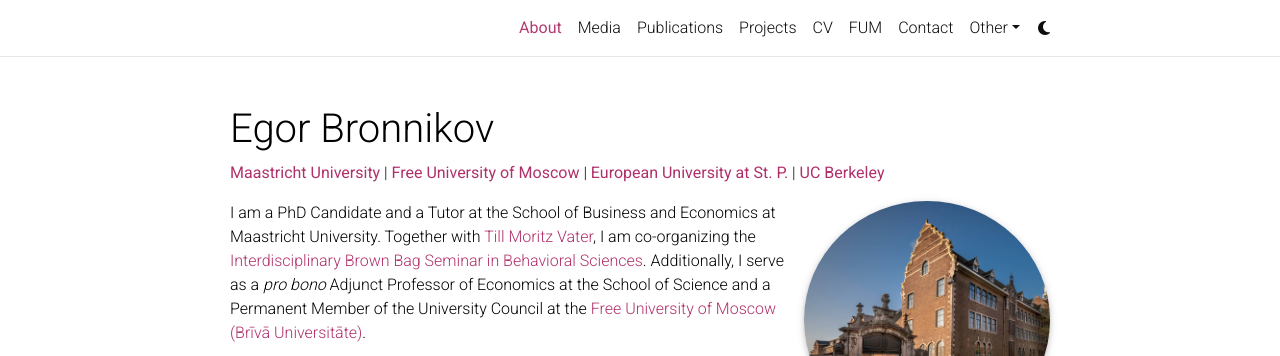
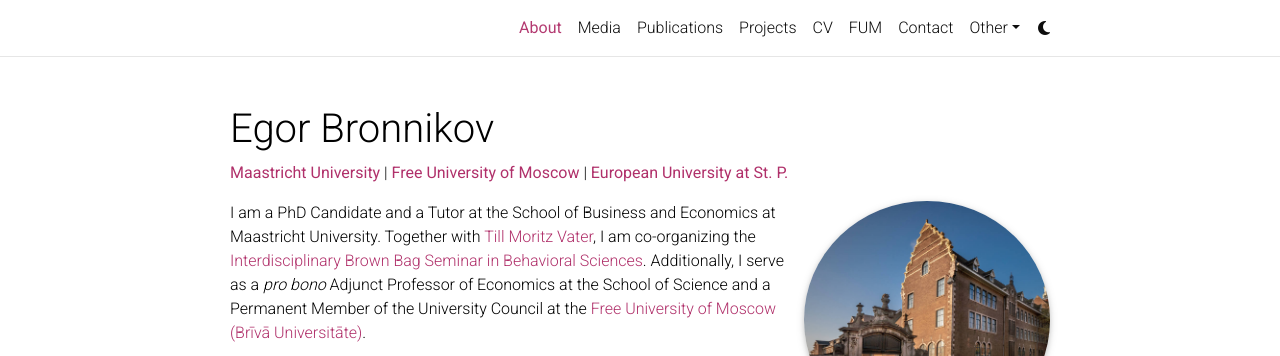
Before and after one commit to egorbronnikov/egorbronnikov.github.io, a Jekyll site: the page built from _pages/about.md, in a window 1280 px wide and 1145 px high. Shown: the top 356 px of the window. Built offline with Jekyll 4.4.1, drawn with Linux system fonts in a browser that asks for light colours; comment, search, counter and statistics services are not loaded; a style sheet for code colours, icons or effects is not loaded.

Commit message:
Update about.md

```diff
--- a/_pages/about.md
+++ b/_pages/about.md
@@ -2,7 +2,7 @@
 layout: about
 title: About
 permalink: /
-subtitle: <span style="color:gray"> </span>  <b><a href='https://www.maastrichtuniversity.nl/about-um/faculties/school-business-and-economics'>Maastricht University</a></b> | <b><a href='https://freemoscow.university/?lang=en'>Free University of Moscow</a></b> | <b><a href='https://eusp.org/en/econ'>European University at St. P.</a></b> | <b><a href='https://www.bitss.org/'>UC Berkeley</a></b>
+subtitle: <span style="color:gray"> </span>  <b><a href='https://www.maastrichtuniversity.nl/about-um/faculties/school-business-and-economics'>Maastricht University</a></b> | <b><a href='https://freemoscow.university/?lang=en'>Free University of Moscow</a></b> | <b><a href='https://eusp.org/en/econ'>European University at St. P.</a></b>
 
 
 profile:
```
